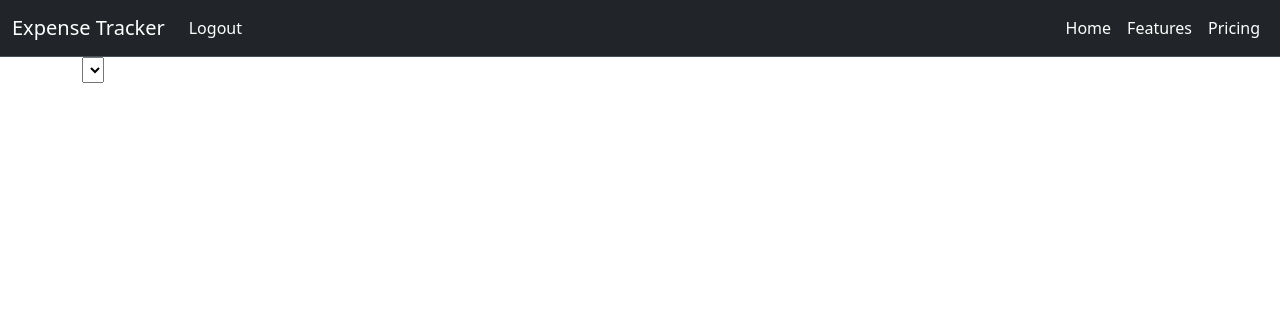
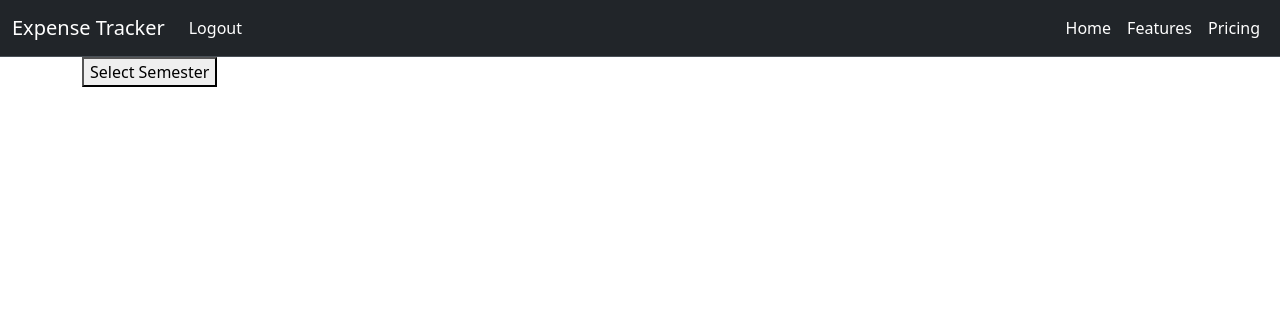
Before and after one commit to ahorner54/CollegeExpenseTracker, a Django app: page / in a window 1280 px wide. Shown: the top 317 px of the page. Run offline with Django 5.2, Linux system fonts and the light colour scheme; a user stored in the database is signed in; lists and menus that the app fills with data are empty.

Commit message:
Added semester_view.html content and changed dropdownlist

```diff
--- a/ExpenseTracker/budget/templates/budget/home.html
+++ b/ExpenseTracker/budget/templates/budget/home.html
@@ -4,7 +4,14 @@
     {% if user.is_authenticated %}
 
     <div class="container">
-        {% include './semester_dropdown.html' %}
+        <div class="dropdown">
+            <button>Select Semester</button>
+            <div class="dropdown-options">
+                {% for semester in semester_list %}
+                    <a href="#">{{semester.semester_name}}</a>
+                {% endfor %}
+            </div>
+        </div>
     </div>
 
     {% else %}
--- /dev/null
+++ b/ExpenseTracker/budget/templates/budget/semester_view.html
@@ -0,0 +1,2 @@
+{% extends '../base.html' %}
+{% include 'home.html' %}
--- a/ExpenseTracker/budget/urls.py
+++ b/ExpenseTracker/budget/urls.py
@@ -3,6 +3,7 @@ from . import views
 
 urlpatterns = [
     path('', views.home, name='home'),
+    path('semester/', views.semester, name='semester'),
     path('login/', views.login_user, name='login'),
     path('logout/', views.logout_user, name='logout'),
 ]
--- a/ExpenseTracker/budget/views.py
+++ b/ExpenseTracker/budget/views.py
@@ -1,11 +1,24 @@
 from django.shortcuts import render, redirect
 from django.contrib.auth import authenticate, login, logout
 from django.contrib import messages
+from django.contrib.auth.mixins import LoginRequiredMixin
+from django.views import generic
+from .models import Semester, Income, Expense
 
 # Create your views here.
 def home(request):
-    context={}
-    return render(request, 'budget/home.html', context=context)
+    return render(request, 'budget/home.html', {})
+
+def semester(request, pk):
+    if not(request.user.is_authenticated):
+        return redirect('home')
+    else:
+        user_pk = request.user.pk
+        semesters = Semester.objects.filter(student_id = user_pk)
+        context = {
+           'semester_list': semesters
+        }
+        return render(request, 'budget/semester_view.html', context=context)
 
 def login_user(request):
     if request.method == 'POST':
```
Also changed, not shown: ExpenseTracker/db.sqlite3.
